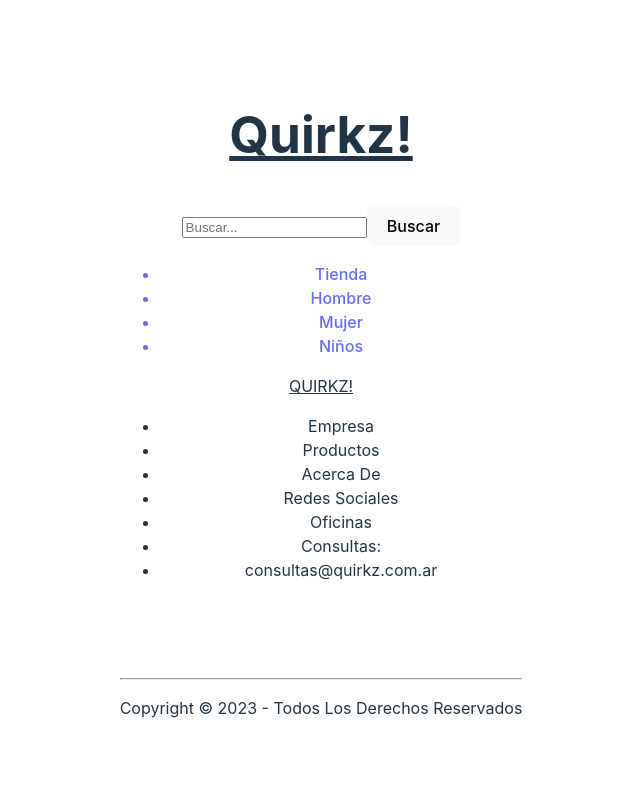
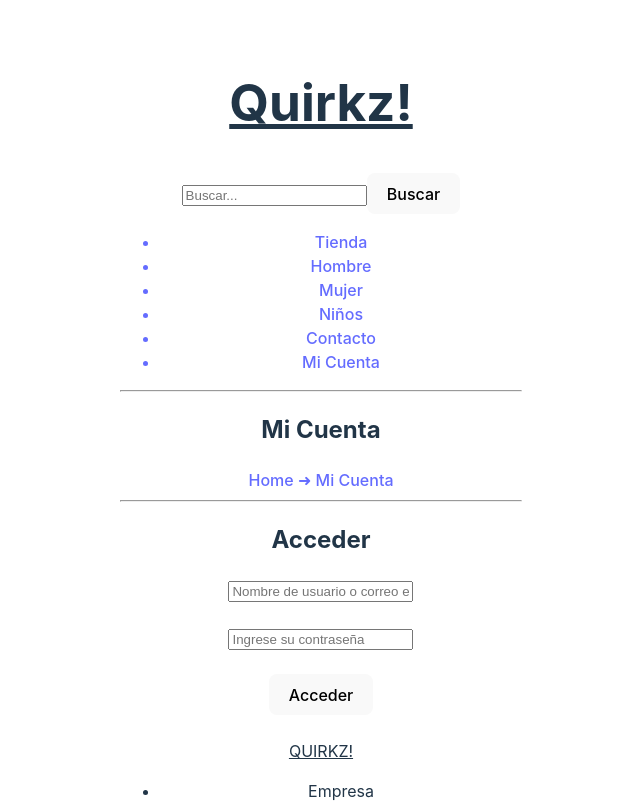
Before and after one commit to xshotsp/Proyecto-Final, a React (Vite) app in the folder Client/: page /login in a window 1280 px wide. Shown: the top 802 px of the page, without its empty margins (319-959 px from the left). Built offline with nearby package versions, Linux system fonts and the light colour scheme; no server answers.

Commit message:
login & navbar detalles

```diff
--- a/Client/src/App.jsx
+++ b/Client/src/App.jsx
@@ -1,9 +1,11 @@
 import './App.css'
 
 import { Route, Routes, useLocation} from 'react-router-dom'
+
 import NavBar from './components/NavBar/NavBar'
 import HomePage from './Components/Home/HomePage'
 import Footer from './Components/Footer/Footer'
+import Login from './Components/Login/Login'
 
 function App() {
   const pathname = useLocation()
@@ -12,6 +14,7 @@ function App() {
           {pathname === '/' ? null : <NavBar/>}
       <Routes>
             <Route path='/' element={<HomePage />}/>
+            <Route path='/login' element={<Login />}/>
       </Routes>
       <Footer/>
     </div>
--- /dev/null
+++ b/Client/src/components/Login/Login.jsx
@@ -0,0 +1,27 @@
+
+const Login = () => {
+  return (
+    <section className="login-header">
+        <hr />
+        <h2>Mi Cuenta</h2>
+        <a> Home ➜ Mi Cuenta</a>
+        <hr />
+        <h2>Acceder</h2>
+        <input
+        type="text"
+        placeholder="Nombre de usuario o correo electrónico" />
+        <br />
+        <br />
+        <input
+        type="password"
+        placeholder="Ingrese su contraseña" />
+        <br />
+        <br />
+        <button>Acceder</button>
+        <br />
+        <br />
+    </section>
+  )
+}
+
+export default Login
--- a/Client/src/components/NavBar/NavBar.jsx
+++ b/Client/src/components/NavBar/NavBar.jsx
@@ -26,6 +26,15 @@ const NavBar = () => {
           <Link to="/niños">
           <li>Niños</li>
           </Link>
+
+          <Link to="/contacto">
+          <li>Contacto</li>
+          </Link>
+
+          <Link to="/login">
+            <li>Mi Cuenta</li>
+          </Link>
+
         </ul>
       </nav>
       <div>
```
